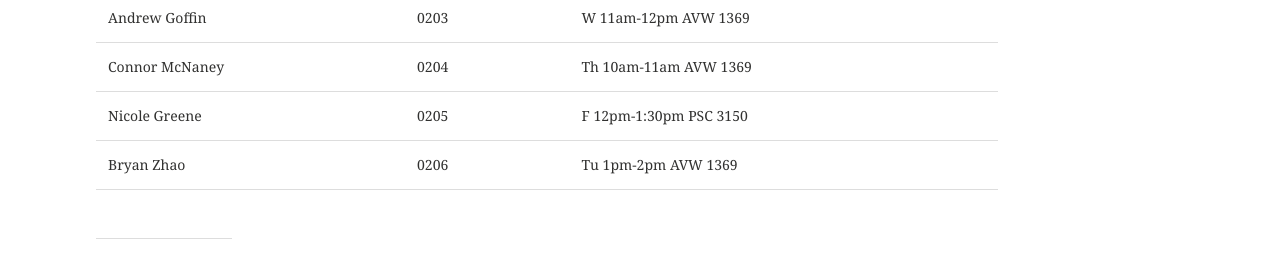
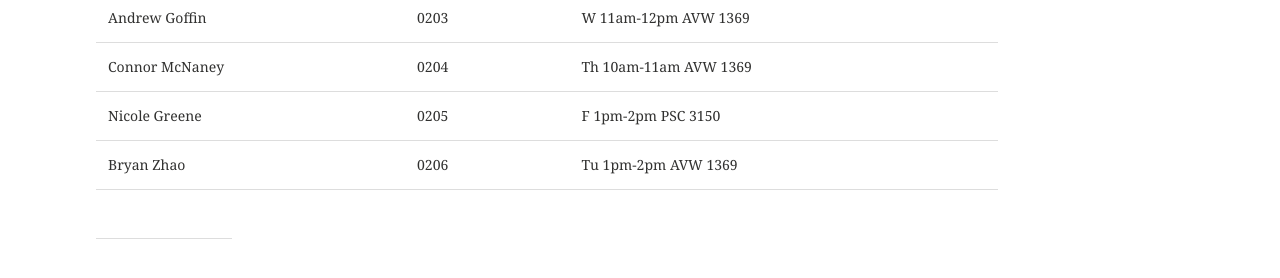
Before and after one commit to enee244/enee244.github.io, a Jekyll site: the page built from office_hours/index.md, in a window 1280 px wide and 990 px high. Shown: the part 684-962 px from the top of the window. Built offline with Jekyll 4.4.1, drawn with Linux system fonts in a browser that asks for light colours.

Commit message:
Update index.md

```diff
--- a/office_hours/index.md
+++ b/office_hours/index.md
@@ -15,5 +15,5 @@ Daven Patel    | 0201        | M  10am-11am EGR 3111
 Taqiyyah Safi  | 0202        | M  1pm-2pm   EGR 0111
 Andrew Goffin  | 0203        | W  11am-12pm AVW 1369
 Connor McNaney | 0204        | Th 10am-11am AVW 1369
-Nicole Greene  | 0205        | F  12pm-1:30pm  PSC 3150
+Nicole Greene  | 0205        | F  1pm-2pm  PSC 3150
 Bryan Zhao     | 0206        | Tu 1pm-2pm   AVW 1369
```
